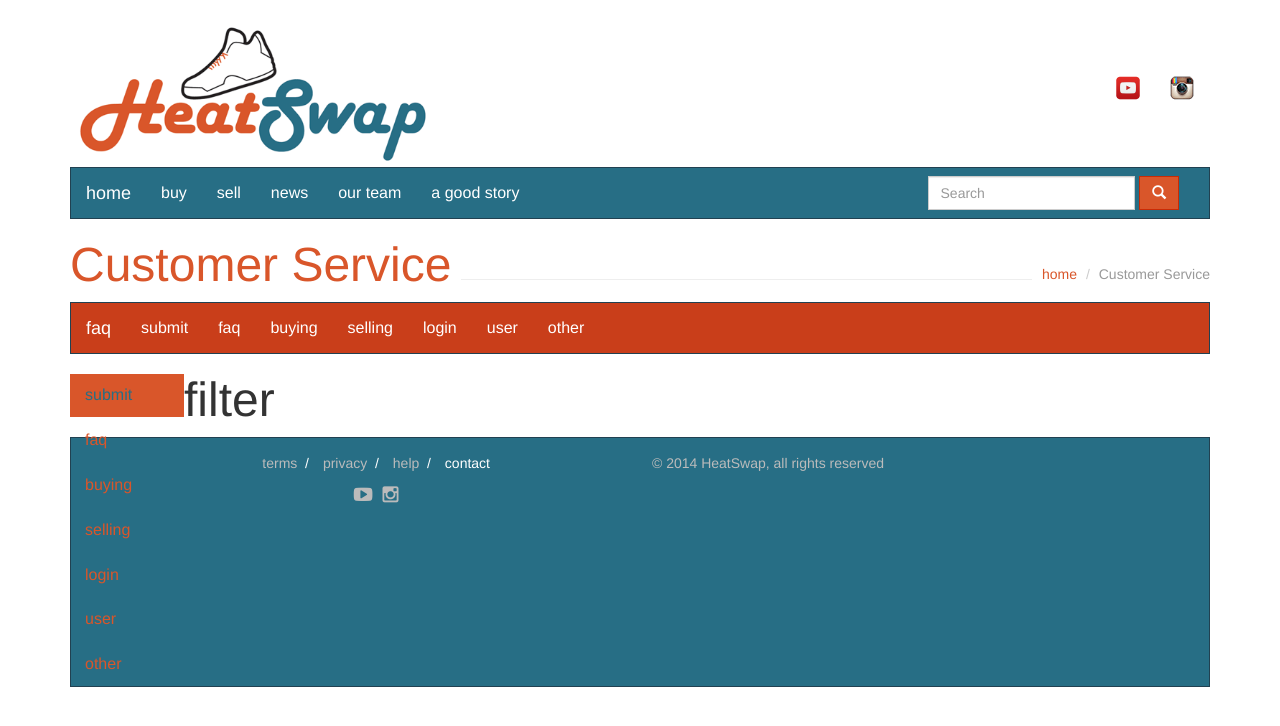
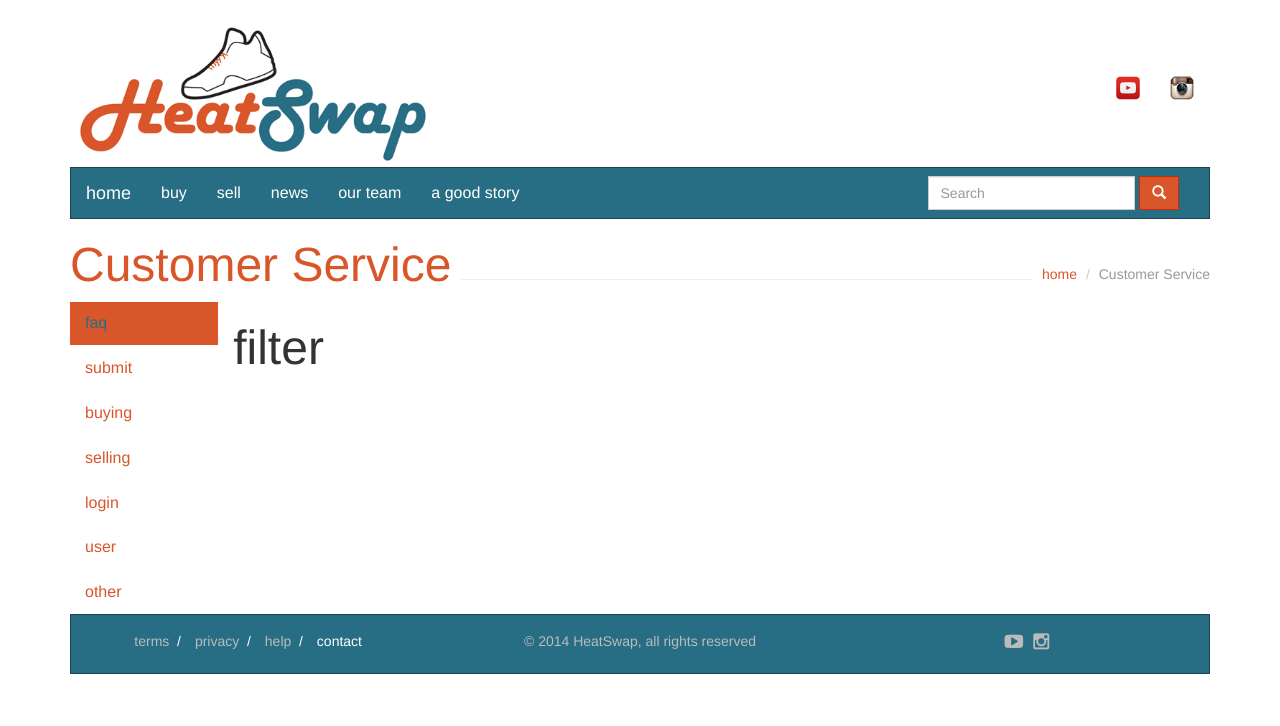
Before and after one commit to Maddy16/maddy-heatswap, a plain HTML site: page contactDashboard.html in a window 1280 px wide. Drawn offline with nearby package versions, Linux system fonts and the light colour scheme; a script that the page names is missing.

Commit message:
Added Two Column Customer Service

```diff
--- a/contactDashboard.html
+++ b/contactDashboard.html
@@ -430,54 +430,67 @@
           </ol>
           <hr class="breadcrumb-hr">
         </div>
-        <div style="background-color: rgb(201, 62, 26)" class="navbar navbar-default without-subnav" role="navigation">
-        <div class="container-fluid">
-          <div class="navbar-header">
-            <button type="button" class="navbar-toggle" data-toggle="collapse" data-target=".navbar-collapse">
-              <span class="sr-only">Toggle navigation</span>
-              <span class="icon-bar"></span>
-              <span class="icon-bar"></span>
-              <span class="icon-bar"></span>
-            </button>
-            <a class="navbar-brand" href="index.html">faq</a>
-          </div><!-- /header -->
+        <div style="background-color: rgb(201, 62, 26)" >
 
-          <div class="navbar-collapse collapse">
-            <ul class="nav navbar-nav">
-              <li><a href="contactDashboard.html?filter=submit">submit</a></li>
-              <li><a href="contactDashboard.html?filter=faq">faq</a></li>
-              <li><a href="contactDashboard.html?filter=buying">buying</a></li>
-              <li><a href="contactDashboard.html?filter=selling">selling</a></li>
-              <li><a href="contactDashboard.html?filter=login">login</a>
-              <li><a href="contactDashboard.html?filter=user">user</a></li>
-              <li><a href="contactDashboard.html?filter=other">other</a></li> <!-- Added other category -->
-            </ul>
-          </div><!--/.nav-collapse -->
-        </div><!--/.container-fluid -->
       </div>
 
-      <div>
-        <div style="float: left; width: 10%">
+       <div class="colleft">
+          <div class="col1">
+          <!-- Contents of Left Column -->
+
+            <div id="sidebar">
               <ul class="nav nav-pills nav-stacked">
-              <li role="presentation" class="active"><a href="contactDashboard.html?filter=submit">submit</a></li>
-              <li role="presentation"><a href="contactDashboard.html?filter=faq">faq</a></li>
+                <li role="presentation" class="active"><a href="contactDashboard.html?filter=faq">faq</a></li>
+                <li role="presentation"><a href="contactDashboard.html?filter=submit">submit</a></li>
                 <li role="presentation"><a href="contactDashboard.html?filter=buying">buying</a></li>
                 <li role="presentation"><a href="contactDashboard.html?filter=selling">selling</a></li>
-              <li role="presentation"><a href="contactDashboard.html?filter=login">login</a>
+                <li role="presentation"><a href="contactDashboard.html?filter=login">login</a></li>
                 <li role="presentation"><a href="contactDashboard.html?filter=user">user</a></li>
-              <li role="presentation"><a href="contactDashboard.html?filter=other">other</a></li> <!-- Added other category -->
+                <li role="presentation"><a href="contactDashboard.html?filter=other">other</a></li>
               </ul>
             </div>
 
-          <div>
+          </div>  <!-- End of Left Column -->
+
+          <div class="col2">
+            <!-- Contents of Right Column -->
             <h1 id="filterName" >filter</h1>
 
             <div id="threads">
 
             </div>
-          </div>
+
+          </div> <!-- End of Right Column -->
+
       </div>
 
+      <div>
+
+      </div>
+
+      <div class="footer">
+        <footer>
+          <div class="row">
+            <div class="col-md-4">
+              <ul class="list-inline">
+                <li><a href="terms.html" class="footer-text" target="_blank">terms</a> &nbsp;/</li>
+                <li><a href="privacy.html" class="footer-text" target="_blank">privacy</a> &nbsp;/</li>
+                <li><a href="#" class="footer-text">help</a> &nbsp;/</li>
+                <li class="active">contact</li>
+              </ul>
+            </div>
+            <div class="col-md-4">
+              <p class="footer-text">&copy; 2014 HeatSwap, all rights reserved</p>
+            </div>
+            <div class="col-md-4">
+              <ul class="list-inline">
+                <li><a href="https://www.youtube.com/user/HeatSwapTV" target="_blank" class="footer-text"><i class="fa fa-youtube-play fa-lg"></i></a>
+                <li><a href="http://instagram.com/heatswap" target="_blank" class="footer-text"><i class="fa fa-instagram fa-lg"></i></a>
+              </ul>
+            </div>
+          </div><!-- /row -->
+        </footer>
+      </div>
 
       </div><!-- /main -->
 
@@ -497,7 +510,9 @@
         })();
 
         var holdUsing = urlParams["filter"];
+        // alert(holdUsing)
         document.getElementById("filterName").innerHTML=holdUsing;
+
 
         if (holdUsing == "faq") //If on FAQ page
         {
@@ -595,8 +610,7 @@
         }
       </script>
 
-
-      <footer>
+      <!-- <footer>
         <div class="row">
           <div class="col-md-4">
             <ul class="list-inline">
@@ -615,7 +629,7 @@
               <li><a href="http://instagram.com/heatswap" target="_blank" class="footer-text"><i class="fa fa-instagram fa-lg"></i></a>
             </ul>
           </div>
-        </div><!-- /row -->
+        </div><! /row -->
       </footer>
 
     </div> <!-- /container -->
--- a/css/custom.css
+++ b/css/custom.css
@@ -546,3 +546,34 @@ hr.team-page-thumbs {
 #instafeed a:hover .likes {
   opacity:1;
 }
+
+.colleft{
+   /*position: relative;*/
+   width: 100%;
+   height: 100px;
+   right: 85%;
+   /*background-color: #f4f4f4*/
+}
+.col1{
+  /*position: relative;*/
+  overflow: hidden;
+  float: left;
+  width: 13%;
+  left: 3%;
+  /*background-color: #e6e6e6*/
+}
+.col2{
+  /*position: relative;*/
+  overflow: hidden;
+  float: left;
+  padding-left: 15px;
+  width: 83%;
+  left: 101%;
+  /*background-color: #e6e6e6*/
+
+}
+.footer{
+   float: left;
+   width: 100%;
+   /*background-color: #b4caf7*/
+}
```
Also changed, not shown: query.html (+49 -23 lines). Lines whose indentation alone changed are shown as unchanged.
